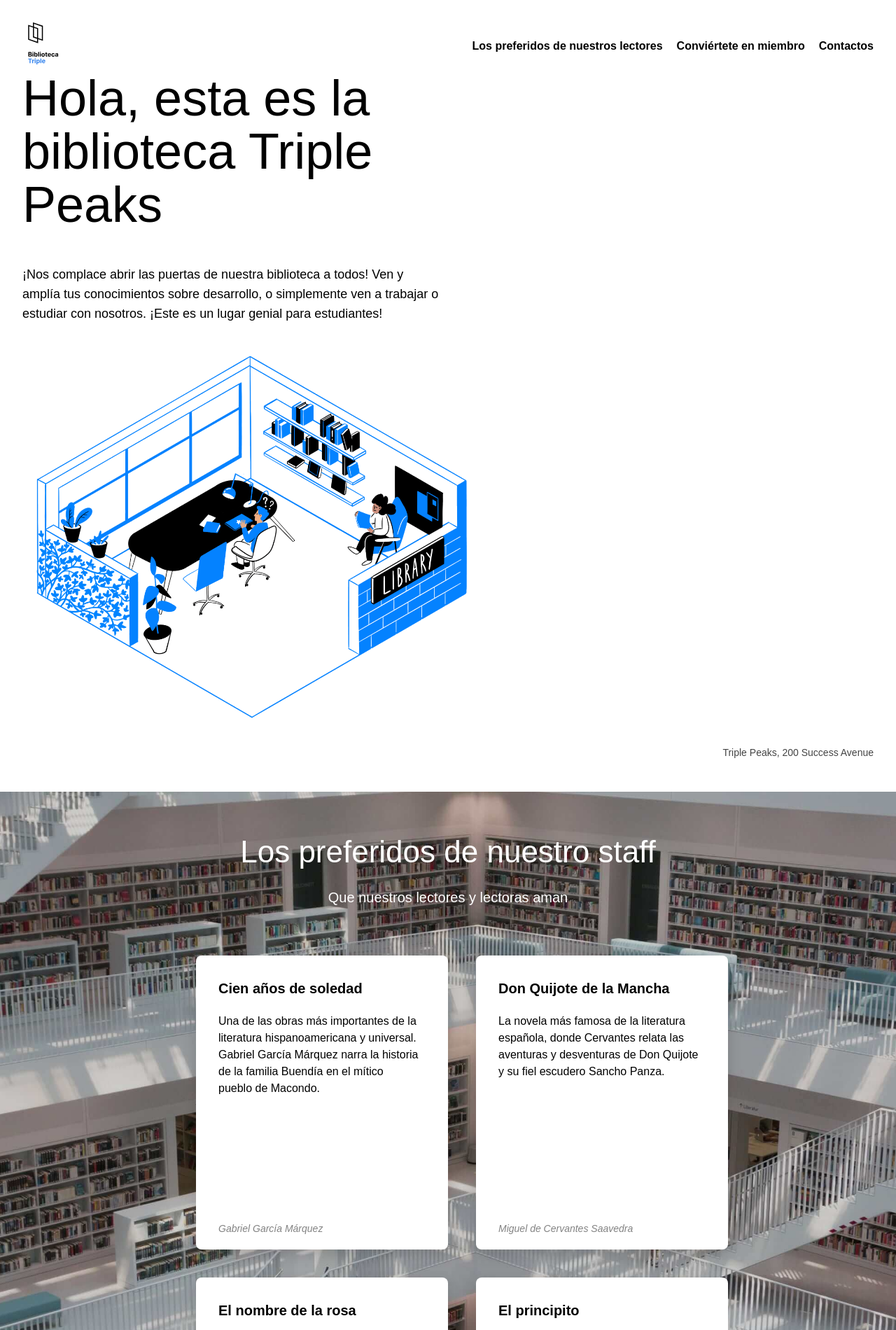
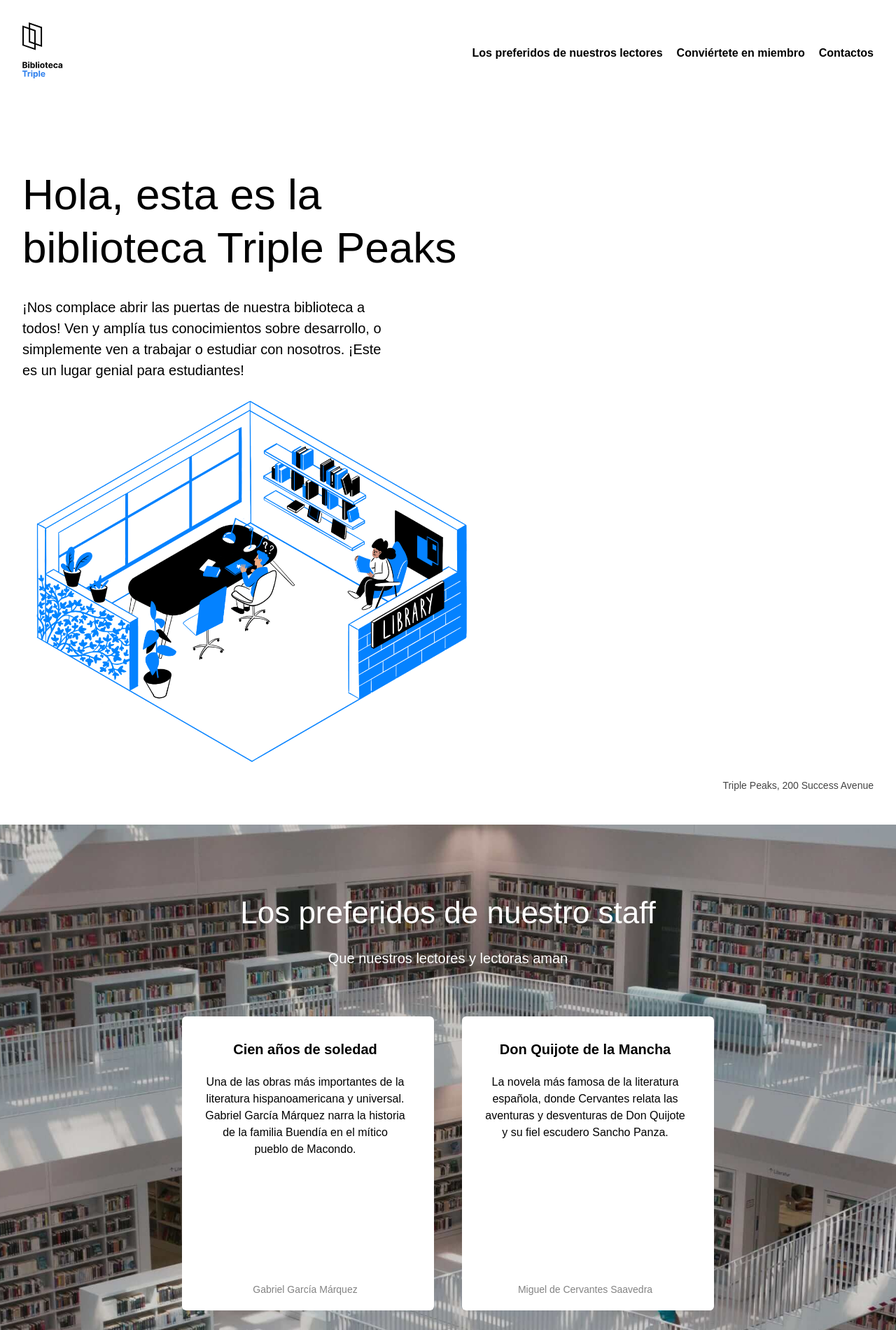
Before and after one commit to anaixchel98-cyber/sprint-3-, a plain HTML site: page index.html in a window 1280 px wide. Shown: the top 1900 px of the page at 70% size. Drawn offline with Linux system fonts and the light colour scheme.

Commit message:
actualización

```diff
--- a/styles/style.css
+++ b/styles/style.css
@@ -9,7 +9,7 @@ body {
 .page {
   min-width: 1100px;
   max-width: 1600px;
-  margin: 0;
+  margin: 0 auto;
   font-size: 16px;
   line-height: 20px;
 }
@@ -32,8 +32,8 @@ body {
 }
 
 .nav__logo {
-  width: 60px;
-  height: 60px;
+  width: 58px;
+  height: 80px;
   display: block;
 }
 
@@ -41,9 +41,12 @@ body {
   display: flex;
   justify-content: flex-end;
   column-gap: 20px;
-  list-style: none;
+  list-style-type: none;
   padding: 0;
-  margin: 8px 0 0;
+  margin-top: 8px;
+  margin-right: 0;
+  margin-bottom: 0;
+  margin-left: 0;
 }
 
 .nav__link {
@@ -56,25 +59,27 @@ body {
   display: flex;
   justify-content: space-between;
   align-items: center;
-  margin-top: 10px;
   flex-wrap: wrap;
 }
 
 .header__title {
-  font-size: 72px;
+  max-width: 635px;
+  font-size: 62px;
   line-height: 76px;
   font-weight: 500;
-  margin-top: 0;
-  max-width: 720px;
   color: #000000;
+  margin-top: 128px;
+  margin-right: 0;
+  margin-bottom: 32px;
+  margin-left: 0;
 }
 
 .header__description {
-  font-size: 18px;
-  line-height: 28px;
-  max-width: 600px;
-  margin-top: 24px;
+  max-width: 515px;
+  font-size: 20px;
+  line-height: 30px;
   color: #000000;
+  margin: 32px 0 0;
 }
 
 .header__image {
@@ -86,8 +91,11 @@ body {
 
 .header__footer {
   margin-top: auto;
-  text-align: right;
-  padding: 16px 0 0;
+  width: 100%;
+  display: flex;
+  align-items: center;
+  justify-content: flex-end;
+  box-sizing: border-box;
 }
 
 .header__address {
@@ -101,12 +109,15 @@ body {
 }
 
 .staff {
+  padding: 100px 100px 140px 100px;
   background-image: url("../images/staff_picks_background.jpg");
   background-size: cover;
   background-position: center;
   background-repeat: no-repeat;
-  padding: 60px 20px;
   text-align: center;
+  display: flex;
+  flex-direction: column;
+  align-items: center;
 }
 
 .staff__title {
@@ -128,25 +139,23 @@ body {
 }
 
 .staff__cards {
-  display: grid;
-  grid-template-columns: repeat(2, 1fr);
-  gap: 40px;
   max-width: 760px;
   margin: 68px auto 0;
-  justify-items: center;
+  padding: 0;
+  list-style-type: none;
+  display: flex;
+  flex-wrap: wrap;
+  justify-content: center;
+  gap: 40px;
 }
 
 .card {
   width: 360px;
   height: 420px;
-  display: flex;
-  flex-direction: column;
-  border-radius: 8px;
+  background-color: #fff;
+  border-radius: 6px;
   padding: 32px 40px 20px 32px;
-  background-color: #ffffff;
-  box-shadow: 0 8px 20px rgba(0, 0, 0, 0.15);
   box-sizing: border-box;
-  text-align: left;
 }
 
 .card__content {
@@ -173,10 +182,10 @@ body {
 }
 
 .card__footer {
-  margin: 0;
   font-size: 14px;
   line-height: 20px;
-  font-style: italic;
+  margin: 0;
+  margin-top: auto;
   color: #838383;
 }
 
```
